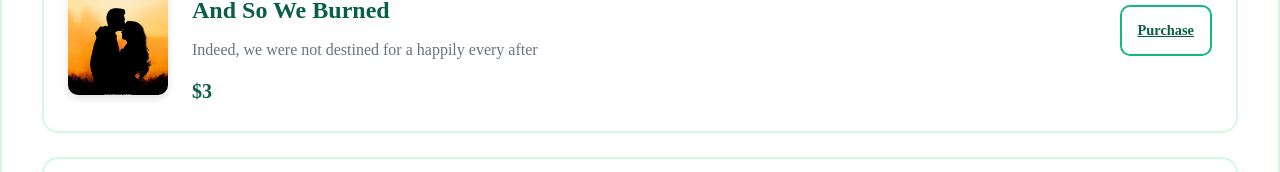
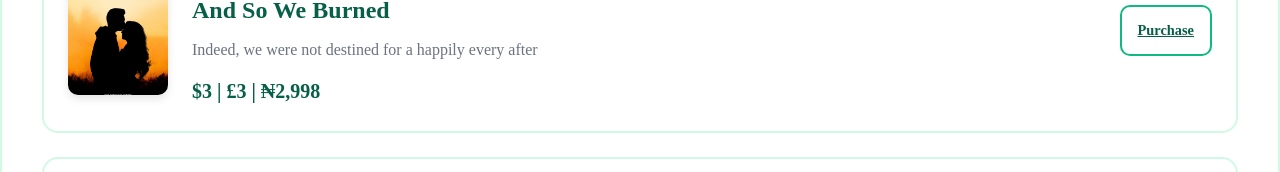
Before and after one commit to Il-Mistero/The-Crispino, a plain HTML site: page index.html in a window 1280 px wide. Shown: the part 322-494 px from the top of the page. Drawn offline with Linux system fonts and the light colour scheme.

Commit message:
Initial Commit

```diff
--- a/index.html
+++ b/index.html
@@ -318,7 +318,7 @@
                         <h3 class="publication-title">And So We Burned</h3>
                         <p class="publication-description">Indeed, we were not destined for a happily every after</p>
                         <div class="publication-meta">
-                            <span class="publication-price">$3</span>
+                            <span class="publication-price">$3 | £3 | ₦2,998 </span>
                         </div>
                     </div>
                    <div class="publication-actions">
```
